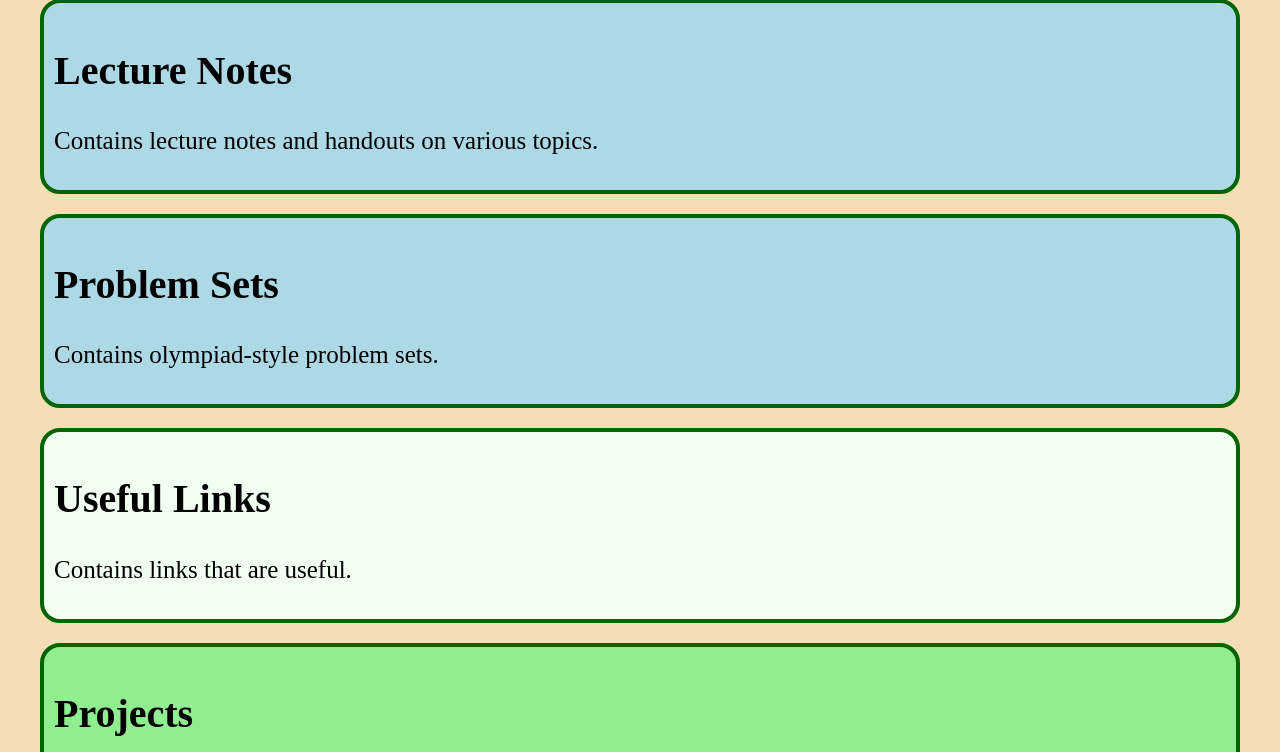
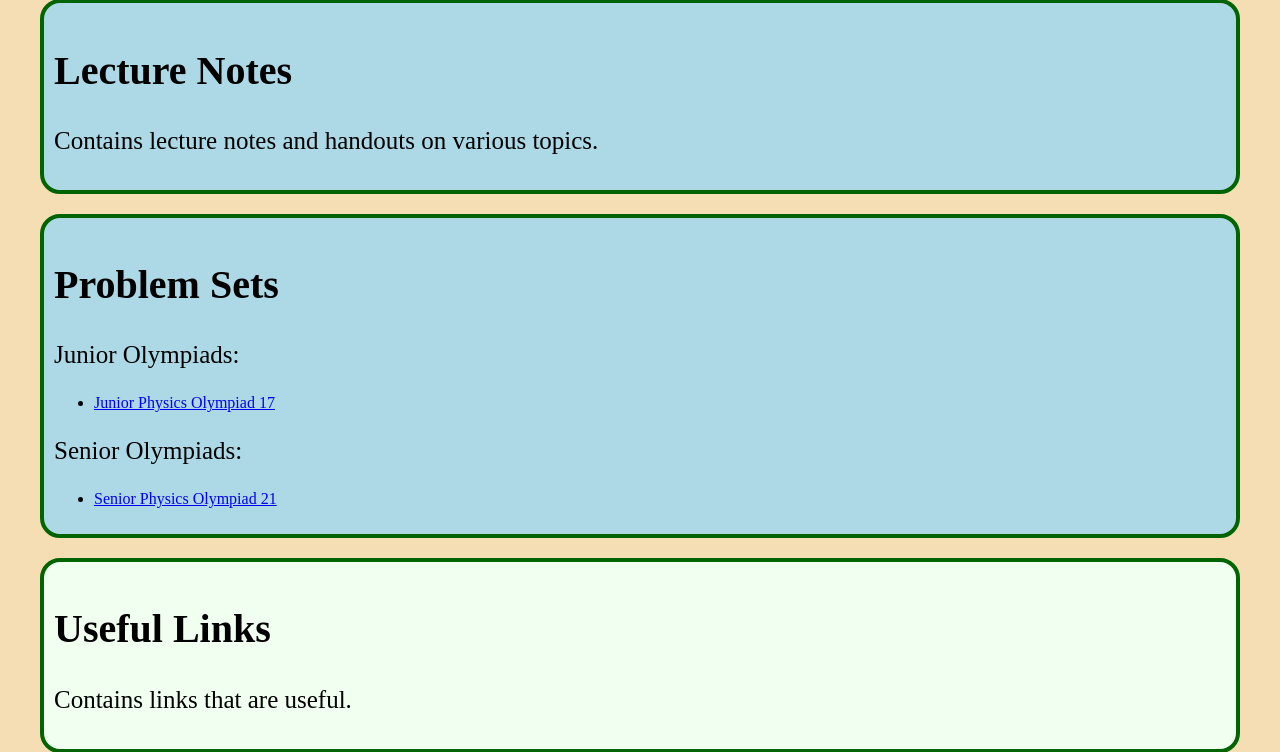
Before and after one commit to BigChunguz24/Fields, a Flask app: page / in a window 1280 px wide. Shown: the part 434-1186 px from the top of the page. Run offline with Flask 3, Linux system fonts and the light colour scheme.

Commit message:
- Uploading Files

```diff
--- a/Website.py
+++ b/Website.py
@@ -2,10 +2,27 @@ from flask import Flask, render_template
 
 app = Flask(__name__)
 
+problem_sets_junior = [
+    {
+        "title": "Junior Physics Olympiad 17",
+        "file": "junior_17.pdf"
+    },
+]
+
+problem_sets_senior = [
+{
+        "title": "Senior Physics Olympiad 21",
+        "file": "senior_21.pdf"
+    },
+]
 
 @app.route("/")
 def home():
-    return render_template("index.html")
+    return render_template(
+        template_name_or_list="index.html",
+        problem_sets_junior=problem_sets_junior,
+        problem_sets_senior=problem_sets_senior,
+    )
 
 
 if __name__ == "__main__":
--- a/templates/index.html
+++ b/templates/index.html
@@ -44,9 +44,32 @@
 
         <section id="problem_sets" class="content-section">
             <h2>Problem Sets</h2>
+
             <p>
-                Contains olympiad-style problem sets.
+                Junior Olympiads:
             </p>
+            <ul>
+                {% for problem_set in problem_sets_junior %}
+                    <li>
+                        <a href="{{ url_for('static', filename='problem_sets_junior/' + problem_set.file) }}">
+                            {{ problem_set.title }}
+                        </a>
+                    </li>
+                {% endfor %}
+            </ul>
+
+            <p>
+                Senior Olympiads:
+            </p>
+            <ul>
+                {% for problem_set in problem_sets_senior %}
+                <li>
+                    <a href="{{ url_for('static', filename='problem_sets_senior/' + problem_set.file) }}">
+                        {{ problem_set.title }}
+                    </a>
+                </li>
+                {% endfor %}
+            </ul>
         </section>
 
         <section id="useful_links">
```
